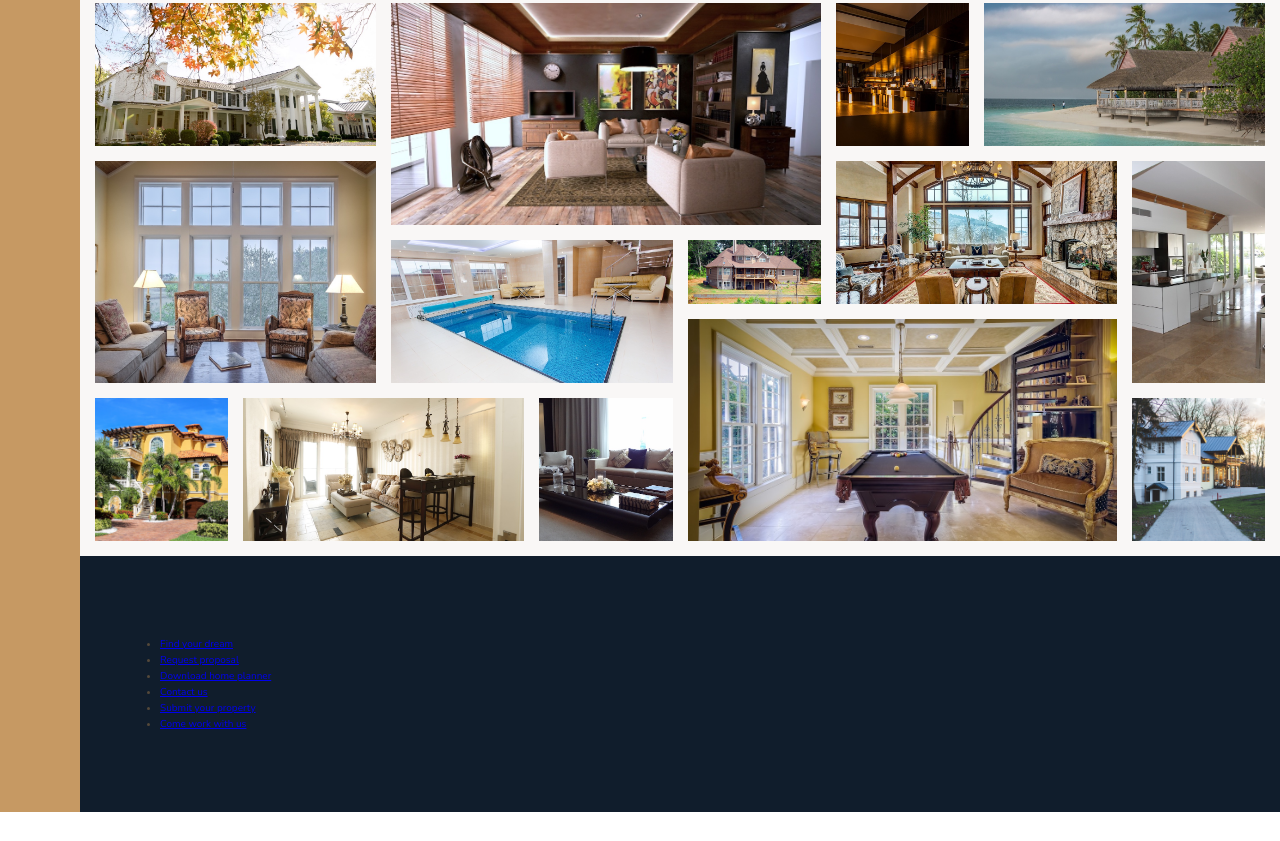
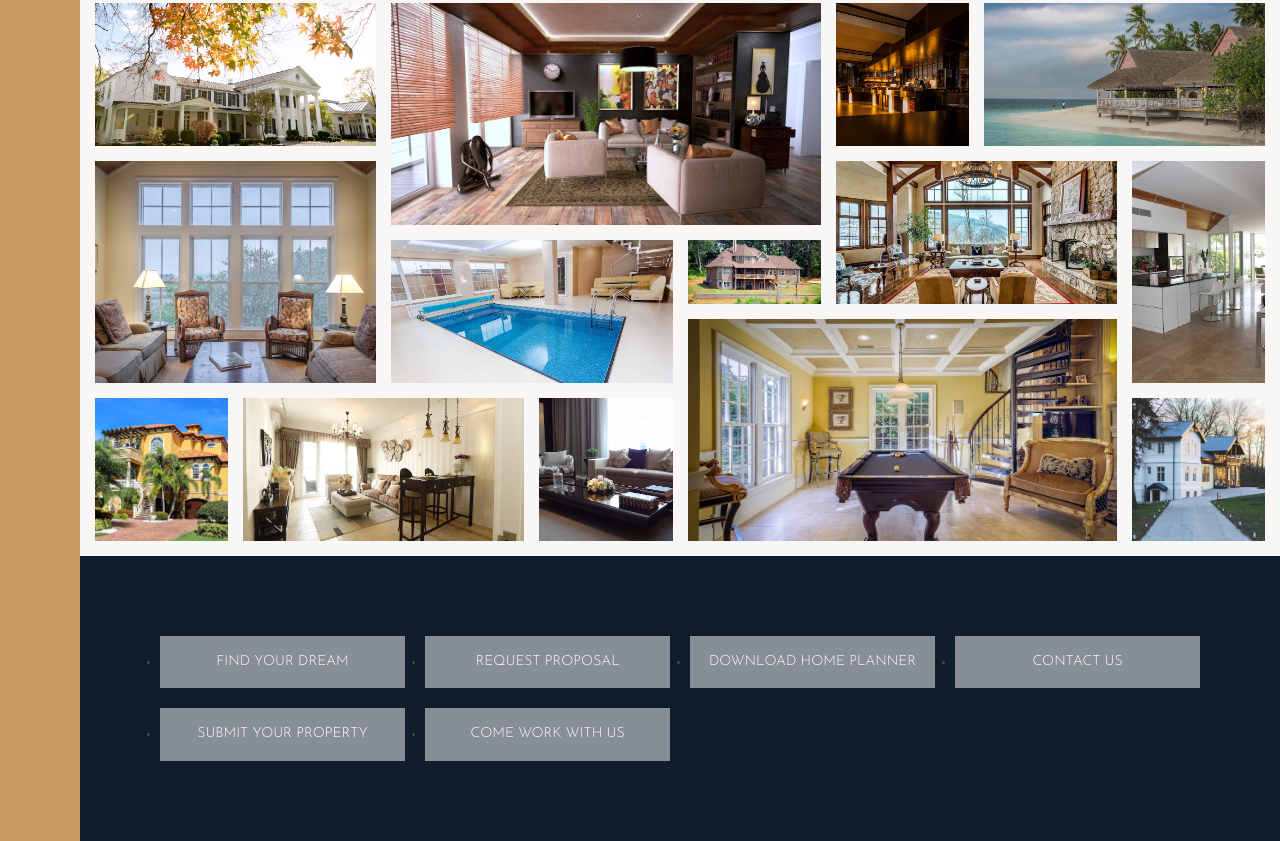
Before and after one commit to ItsThankK/nexter-project, a website: page index.html in a window 1280 px wide. Shown: the part 2654-3495 px from the top of the page. Before the commit the page ends 3466 px from the top, so only its background shows below. Drawn offline with nearby package versions, Linux system fonts and the light colour scheme.

Commit message:
start styling nav

```diff
--- a/sass/_footer.scss
+++ b/sass/_footer.scss
@@ -5,5 +5,21 @@
 }
 
 .nav {
+  display: grid;
+  grid-template-columns: repeat(auto-fit, minmax(20rem, 1fr));
+  gap: 2rem;
 
+  &__link:link,
+  &__link:visited {
+    font-size: 1.4rem;
+    color: #fff;
+    font-family: $font-display;
+    text-transform: uppercase;
+    text-decoration: none;
+    text-align: center;
+    padding: 1.5rem;
+    display: block;
+
+    background-color: rgba(#fff, .5);
+  }
 }
```
Also changed, not shown: css/style.css, 1 other file.
